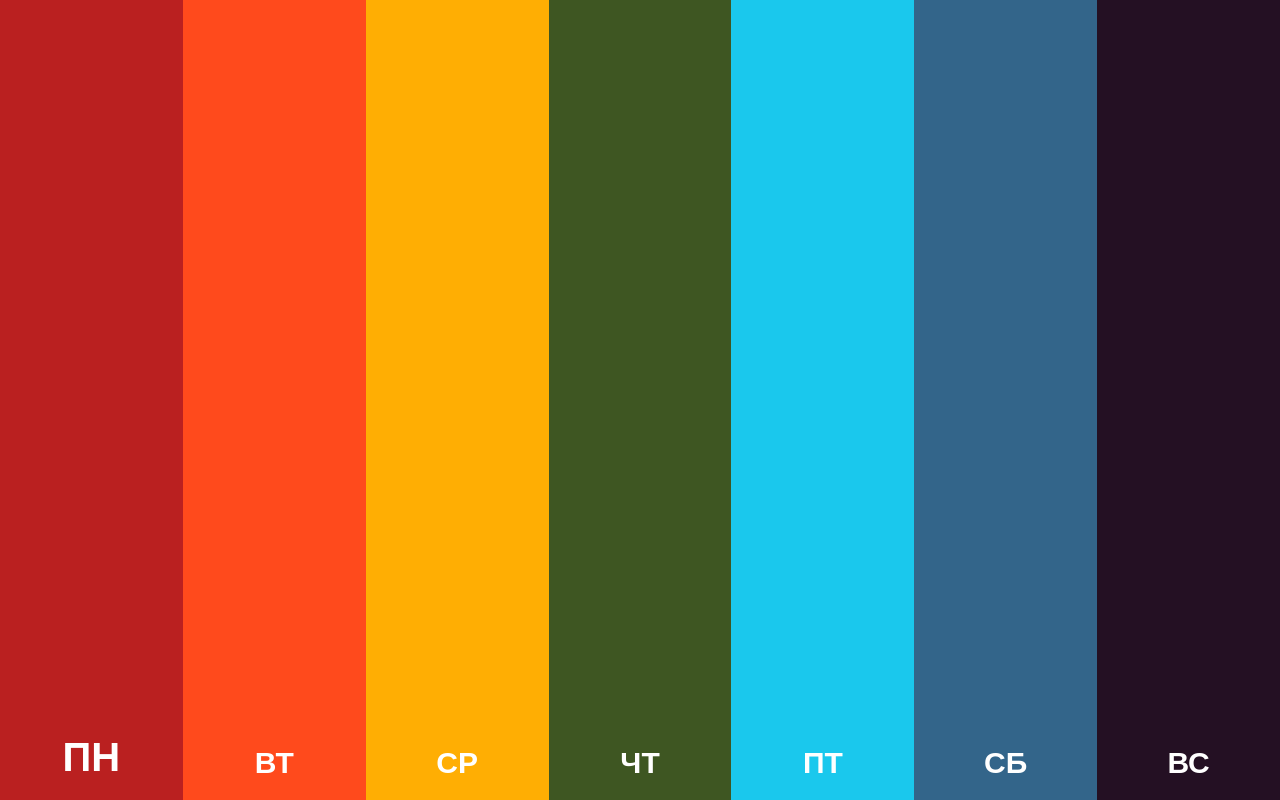
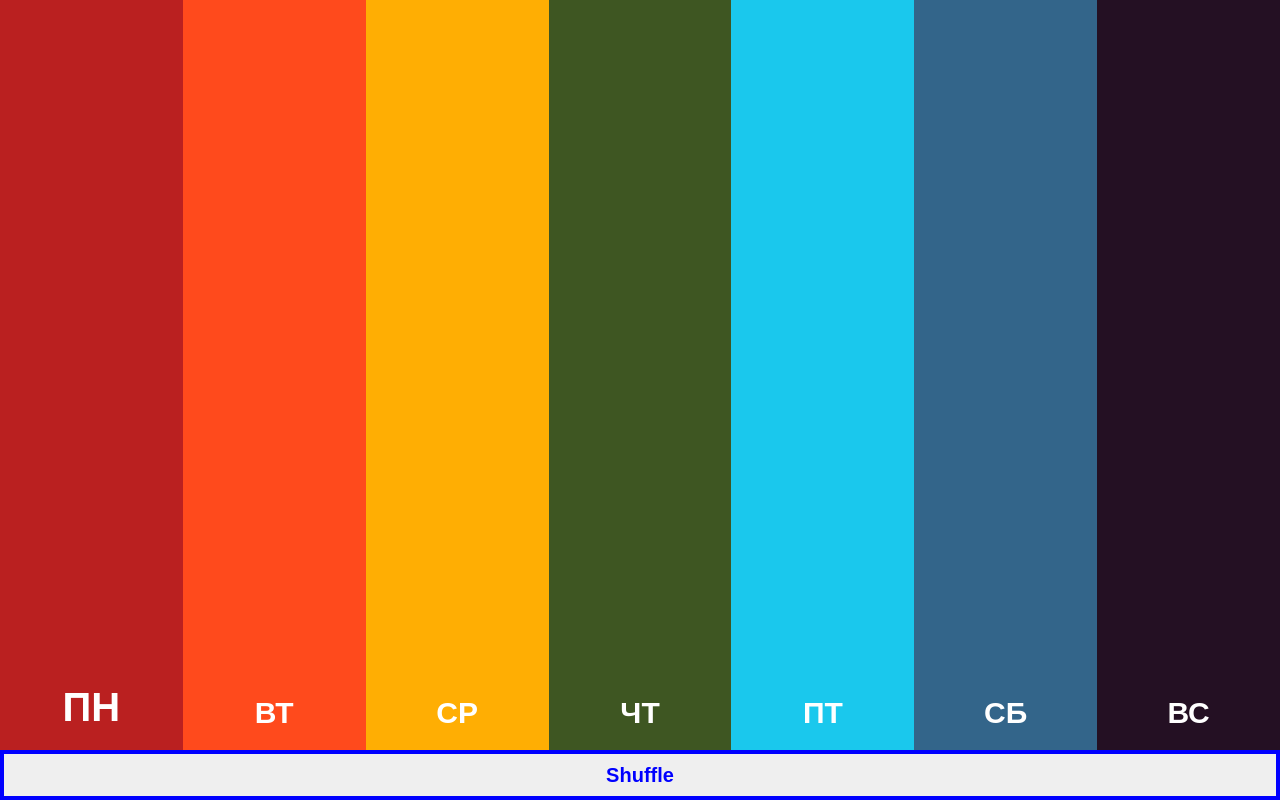
Before and after one commit to BFeen/pd, a website built with webpack: page public/index.html in a window 1280 px wide. Built offline with nearby package versions, Linux system fonts and the light colour scheme.

Commit message:
6.2 Refactor header rendering and styles. Now it's a flex-element.

```diff
--- a/public/index.html
+++ b/public/index.html
@@ -8,9 +8,10 @@
   <title>Mission of the day</title>
 </head>
 <body>
-  <main>
-    <section class="days"></section>
+  <main class="days">
   </main>
+
+  <button class="shuffle">Shuffle</button>
 
   <script src="bundle.js"></script>
 </body>
--- a/public/styles/style.scss
+++ b/public/styles/style.scss
@@ -7,28 +7,23 @@ body {
   font-family: Arial, Helvetica, sans-serif;
 }
 
+body {
+  min-height: 100vh;
+  display: flex;
+  flex-direction: column;
+}
+
 .hidden {
   display: none;
 }
 
 .header {
-  position: absolute;
-  top: 0;
   width: 100%;
+  height: 77%;
   box-sizing: border-box;
-  z-index: 100;
-  // transition: all 0.3s linear;
-
-  &_open {
-    // transition: all 0.3s linear;
-    color: white;
-    height: 77%;
-    // background: hsla(88, 43%, 24%, 1);
-    // background: linear-gradient(0deg, hsla(88, 43%, 24%, 1) 5%, hsla(88, 23%, 59%, 1) 100%);
-  }
+  color: white;
 
   &__title {
-    height: 15%;
     font-size: 30px;
     margin: 0;
     padding-top: 50px;
@@ -37,27 +32,16 @@ body {
   }
 }
 
-h1 {
-}
-
-main {
-  height: 100%;
-  overflow: hidden;
-  box-sizing: border-box;
-}
-
 .days {
   display: flex;
   flex-wrap: nowrap;
   justify-content: space-between;
-  max-width: 100%;
-  height: 100%;
+  flex: 1 1 auto;
+  box-sizing: border-box;
 
   &__item {
     position: relative;
-    width: 14.3%;
-    height: 100%;
-    // transition: all 0.3s linear;
+    width: calc(100% / 7);
 
     &_active {
       width: 25%;
@@ -83,7 +67,6 @@ main {
   }
 }
 
-// ===================================
 .day-info {
   height: 80%;
   color: white;
@@ -141,6 +124,16 @@ h2, h3 {
   margin: 0;
 }
 
+.shuffle {
+  box-sizing: border-box;
+  border: 4px solid blue;
+  color: blue;
+  height: 50px;
+  width: 100%;
+  font-size: 20px;
+  font-weight: bold;
+}
+
 @media (max-width: 800px) {
   .days {
     flex-direction: column;
--- a/src/components/header.js
+++ b/src/components/header.js
@@ -14,7 +14,7 @@ const createHeaderTemplate = (dayInfo) => {
 
   return (
     `<header
-      class="header header_open hidden"
+      class="header hidden"
       style="background-color: ${color}""
     >
       <h1 class="header__title">Предназначение дня: ${name}</h1>
--- a/src/main.js
+++ b/src/main.js
@@ -7,10 +7,10 @@ import {render} from "./utils/render.js";
 
 const daysModel = new DaysModel();
 
-const mainContainer = document.querySelector(`main`);
+const bodyContainer = document.querySelector(`body`);
 const daysContainer = document.querySelector(`.days`);
 const headerComponent = new HeaderComponent();
-render(mainContainer, headerComponent.getElement(), RenderPosition.AFTER_BEGIN);
+render(bodyContainer, headerComponent.getElement(), RenderPosition.AFTER_BEGIN);
 
 const dayComponents = daysModel.getDays().map((item, index) => {
   const day = new DayComponent(item, DaysOfWeekList[index].abbr);
```
Also changed, not shown: public/styles/style.css, 1 other file.
